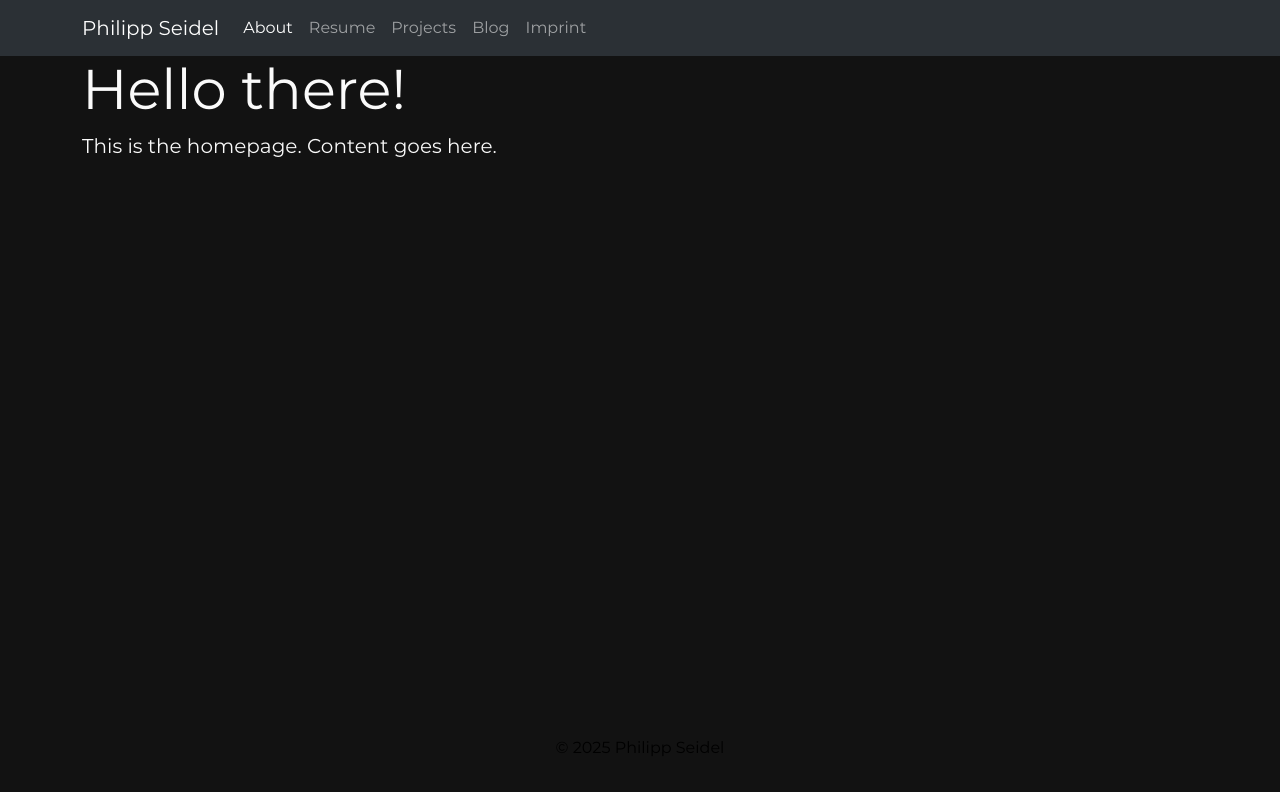
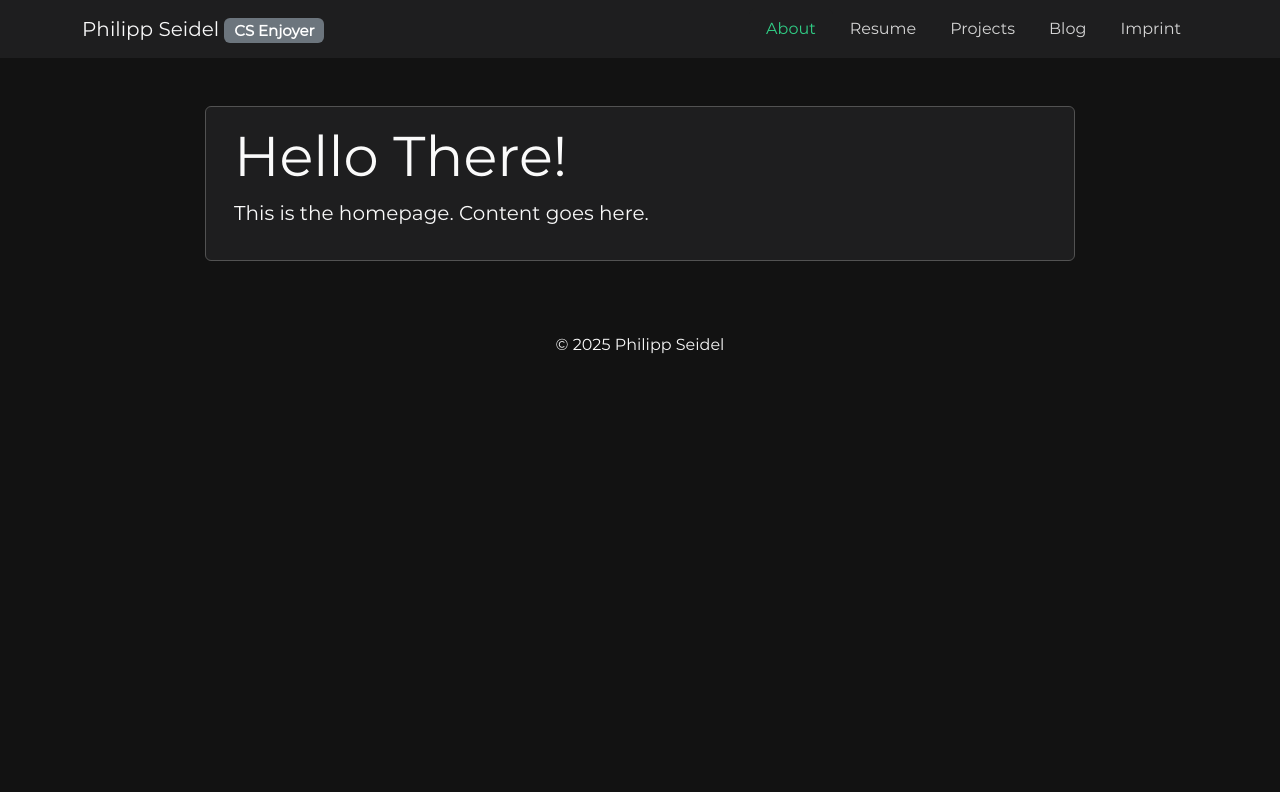
Before and after one commit to PhilippSeidel/philippseidel.github.io, a React (Create React App) app in the folder frontend/: page / in a window 1280 px wide. Shown: the top 792 px of the page. Built offline with nearby package versions, Linux system fonts and the light colour scheme.

Commit message:
added card body and css styling

```diff
--- a/frontend/src/App.css
+++ b/frontend/src/App.css
@@ -11,7 +11,9 @@
   --component-bg-dark: #1E1E1F;
   --component-fg-dark: #282829;
   --text-dark: #FAFAFA;
+  --text-alt-dark: #D6D6D6;
   --highlight-dark: #30CF86;
+  --border-grey: #525252;
   --ff-poppins: 'Poppins', sans-serif;
 }
 
--- /dev/null
+++ b/frontend/src/components/Footer.css
@@ -0,0 +1,5 @@
+@import '../App.css';
+
+p {
+    color: var(--border-grey);
+}
--- a/frontend/src/components/Footer.tsx
+++ b/frontend/src/components/Footer.tsx
@@ -1,4 +1,5 @@
 import React from 'react';
+import './Footer.css';
 
 function Footer() {
   return (
--- /dev/null
+++ b/frontend/src/components/Header.css
@@ -0,0 +1,33 @@
+@import '../App.css';
+
+.custom-navbar {
+    background-color: var(--component-bg-dark);
+    color: var(--text-dark);
+  }
+
+.custom-navbar .navbar-brand {
+    color: var(--text-dark);
+ }
+
+ .custom-navbar .nav-item {
+    color: var(--text-dark);
+ }
+
+ .custom-navbar .nav-link {
+    color: var(--text-alt-dark);
+ }
+
+ .custom-navbar .nav-link.active{
+    color: var(--highlight-dark);
+ }
+
+
+.nav-tabs {
+    border-bottom: var(--bs-nav-tabs-border-width) solid var(--component-bg-dark );
+}
+
+.nav-tabs .nav-link.active {
+    color: var(--highlight-dark);
+    background-color: var(--component-bg-dark);
+    border-color: var(--component-bg-dark);
+}
--- a/frontend/src/components/Header.tsx
+++ b/frontend/src/components/Header.tsx
@@ -1,11 +1,13 @@
 import React from 'react';
+import './Header.css';
 function Header() {
     return (
-        <nav className="navbar navbar-expand-lg bg-body-tertiary" data-bs-theme="dark">
+        <nav className="navbar navbar-expand-lg custom-navbar">
           <div className="container">
-            <a className="navbar-brand" href="/">Philipp Seidel</a>
+            <a className="navbar-brand" href="/">Philipp Seidel <span className="badge text-bg-secondary">CS Enjoyer</span></a>
+            <div className="d-flex justify-content-center">
                 <div className="collapse navbar-collapse" id="navbarSupportedContent">
-                <ul className="navbar-nav me-auto mb-2 mb-lg-0">
+                    <ul className="nav nav-tabs">
                     <li className="nav-item">
                         <a className="nav-link active" aria-current="page" href="#">About</a>
                     </li>
@@ -24,6 +26,7 @@ function Header() {
                     </ul>
                 </div>
             </div>
+          </div>
         </nav>
       );
 };
--- /dev/null
+++ b/frontend/src/components/Layout.css
@@ -0,0 +1,11 @@
+@import '../App.css';
+
+.card {
+    color: var(--text-dark);
+    background-color: var(--component-bg-dark);
+    border-color: var(--border-grey);
+}
+
+.card-body {
+    color: var(--text-dark);
+}
--- a/frontend/src/components/Layout.tsx
+++ b/frontend/src/components/Layout.tsx
@@ -1,12 +1,22 @@
 import React from 'react';
 import Header from './Header';
 import Footer from './Footer';
+import './Layout.css';
 
 const Layout: React.FC<{ children: React.ReactNode }> = ({ children }) => {
   return (
     <div className="d-flex flex-column min-vh-100">
       <Header />
-      <main className="flex-grow-1 container">{children}</main>
+
+      <div className="container d-flex justify-content-center align-items-center p-5">
+      <div className="col-10">
+          <div className="card">
+            <div className="card-body">
+              <main className="flex-grow-1 container">{children}</main>
+            </div>
+          </div>
+      </div>
+      </div>
       <Footer />
     </div>
   );
--- /dev/null
+++ b/frontend/src/pages/Home.css
@@ -0,0 +1,5 @@
+@import '../App.css';
+
+p {
+    color: var(--text-dark);
+}
--- a/frontend/src/pages/Home.tsx
+++ b/frontend/src/pages/Home.tsx
@@ -1,9 +1,10 @@
 import React from 'react';
+import './Home.css'
 
 const Home: React.FC = () => {
   return (
     <section>
-      <h2 className="display-4">Hello there!</h2>
+      <h2 className="display-4" title="general kenobi">Hello There!</h2>
       <p className="lead">This is the homepage. Content goes here.</p>
     </section>
   );
```
Lines whose indentation alone changed are shown as unchanged.
